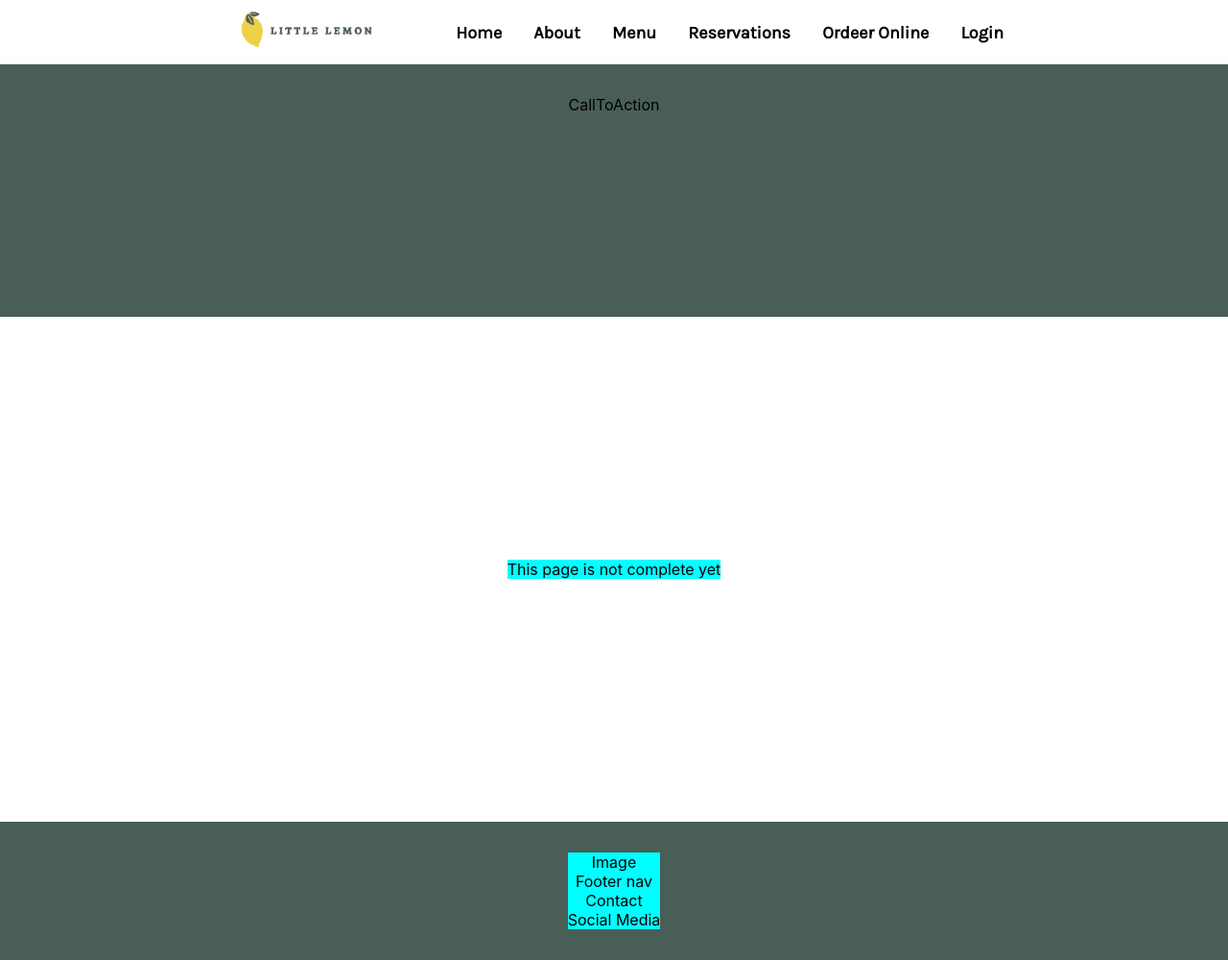
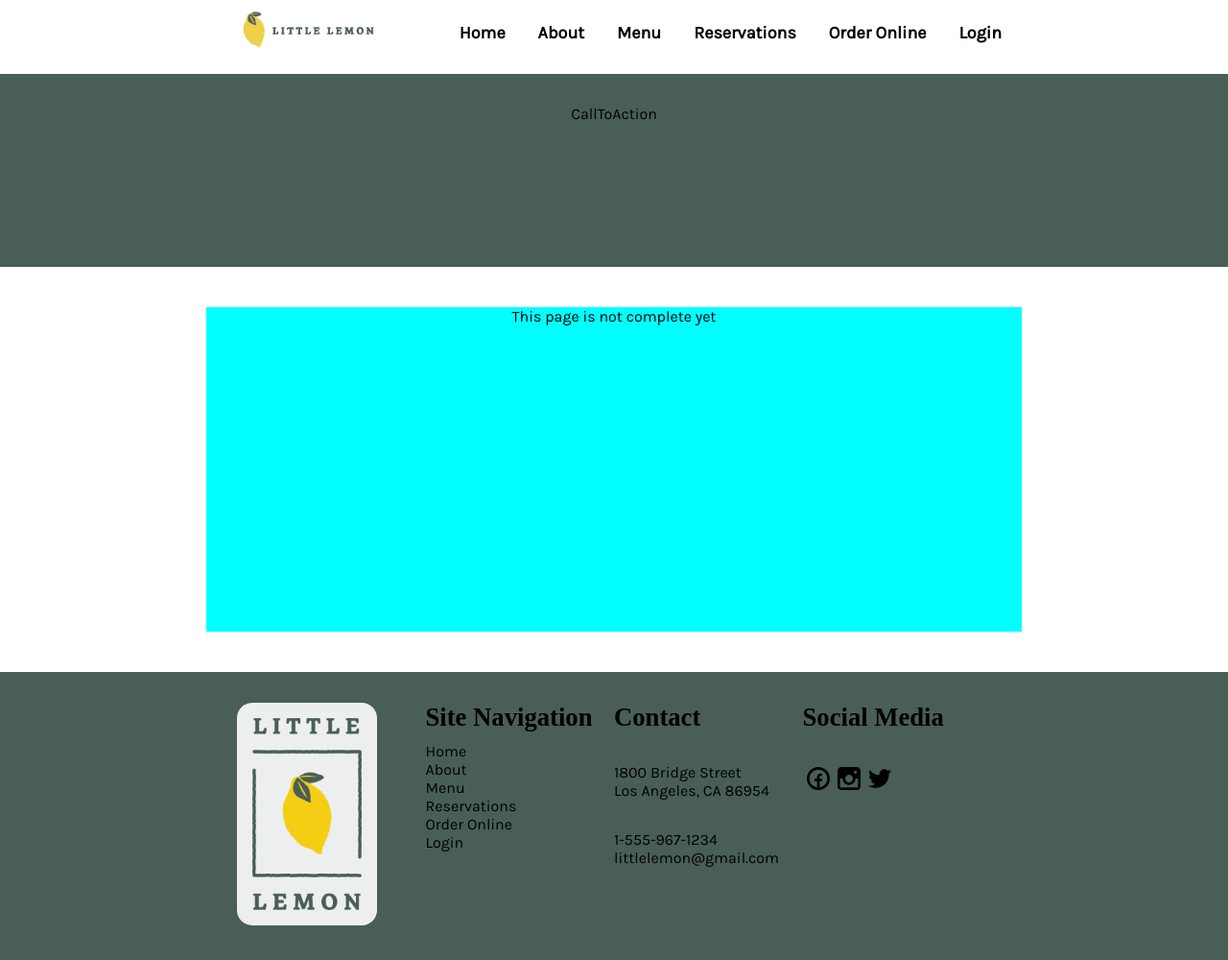
Before and after one commit to zstange/little-lemon-website, a React (Create React App) app: page /login in a window 1280 px wide. Shown: the whole page at 96% size. Built offline with nearby package versions, Linux system fonts and the light colour scheme; a web font is replaced by a local one.

Commit message:
Footer styling

```diff
--- a/src/App.scss
+++ b/src/App.scss
@@ -4,6 +4,11 @@ $off-white: #EDEFEE;
 $header-font: 'Markazi Text';
 $paragraph-font: 'Karla';
 
+* {
+    font-family: $paragraph-font;
+    padding: 0;
+    margin: 0;
+}
 
 .container {
     display: grid;
@@ -11,6 +16,7 @@ $paragraph-font: 'Karla';
     grid-template-columns: repeat(12, 1fr);
     grid-template-rows: auto 1fr 2fr auto;
     grid-template-areas: "nav" "header" "main" "footer";
+    gap: 10px;
 }
 
 .section {
@@ -38,16 +44,17 @@ $paragraph-font: 'Karla';
     grid-template-columns: subgrid;
     row-gap: 1em;
     padding: 2em;
-    place-items: center;
+    // place-items: center;
     text-align: center;
 }
 
 .footer {
     grid-area: footer;
+    display: grid;
+    grid-template-columns: subgrid;
     background-color: $primary-green;
-    padding: 2em;
-    place-items: center;
-    text-align: center;
+    // padding: .25em;
+    text-align: left;
 }
 
 .twelve {
@@ -61,3 +68,13 @@ $paragraph-font: 'Karla';
 img {
     border-radius: 16px;
 }
+
+h1 {
+    font-family: $header-font;
+    font-size: 64pt;
+}
+
+h5 {
+    font-family: $header-font;
+    font-size: 20pt;
+}
--- a/src/components/Footer.js
+++ b/src/components/Footer.js
@@ -1,13 +1,40 @@
 import '../scss/Footer.scss';
+import chefs from '../images/Logo_1.png';
+import { Link } from 'react-router-dom';
+import { TiSocialFacebookCircular, TiSocialInstagram, TiSocialTwitter } from "react-icons/ti";
 
 function Footer() {
-    return(
+    return (
         <footer className='footer twelve'>
-            <div className='section-footer'>
-                <div>Image</div>
-                <div>Footer nav</div>
-                <div>Contact</div>
-                <div>Social Media</div>
+            <div className='content'>
+                <div>
+                    <img src={chefs} alt='Chef Mario and Chef Adrian' />
+                </div>
+                <div>
+                    <h5>Site Navigation</h5>
+                    <ul>
+                        <li><Link className='nav-item' to='/'>Home</Link></li>
+                        <li><Link className='nav-item' to='/about'>About</Link></li>
+                        <li><Link className='nav-item' to='/menu'>Menu</Link></li>
+                        <li><Link className='nav-item' to='/reservations'>Reservations</Link></li>
+                        <li><Link className='nav-item' to='/order'>Order Online</Link></li>
+                        <li><Link className='nav-item' to='/login'>Login</Link></li>
+                    </ul>
+                </div>
+                <div>
+                    <h5>Contact</h5>
+                    <p className='address'>1800 Bridge Street <br/> Los Angeles, CA 86954</p>
+                    <p className='phone'>1-555-967-1234</p>
+                    <p className='email'>littlelemon@gmail.com</p>
+                </div>
+                <div>
+                    <h5>Social Media</h5>
+                    <div className='socials'>
+                        <TiSocialFacebookCircular size='2em'/>
+                        <TiSocialInstagram size='2em'/>
+                        <TiSocialTwitter size='2em'/>
+                    </div>
+                </div>
             </div>
         </footer>
     );
--- a/src/components/Nav.js
+++ b/src/components/Nav.js
@@ -13,12 +13,12 @@ function Nav() {
                 <ul>
                     <li><img src={logo} alt='Little Lemon Logo' /></li>
                     <li></li>
-                    <li><Link to='/'>Home</Link></li>
-                    <li><Link to='/about'>About</Link></li>
-                    <li><Link to='/menu'>Menu</Link></li>
-                    <li><Link to='/reservations'>Reservations</Link></li>
-                    <li><Link to='/order'>Ordeer Online</Link></li>
-                    <li><Link to='/login'>Login</Link></li>
+                    <li><Link className='nav-item' to='/'>Home</Link></li>
+                    <li><Link className='nav-item' to='/about'>About</Link></li>
+                    <li><Link className='nav-item' to='/menu'>Menu</Link></li>
+                    <li><Link className='nav-item' to='/reservations'>Reservations</Link></li>
+                    <li><Link className='nav-item' to='/order'>Order Online</Link></li>
+                    <li><Link className='nav-item' to='/login'>Login</Link></li>
                 </ul>
                 :
                 <ul>
--- a/src/scss/Footer.scss
+++ b/src/scss/Footer.scss
@@ -1,7 +1,44 @@
 @import "../App.scss";
 
-.section-footer {
-    @extend .section;
-    grid-column-start: 2;
-    // display: flex;
+.content {
+    grid-column: 3/ span 8;
+    padding: 1em;
+    display: flex;
+    margin: 1em;
+
+    div {
+        flex: 1;
+    }
+
+    ul {
+        list-style-type: none;
+        margin-top: 10px;
+        padding: 0;
+    }
+
+    .nav-item {
+        text-decoration: none;
+        font-family: $paragraph-font;
+        font-size: 16px;
+        color: black;
+    }
+
+    .nav-item:hover {
+        color: $primary-yellow;
+    }
+
+    img {
+        height: 200px;
+        background-color: $off-white;
+        padding: 16px;
+    }
+
+    .address {
+        margin: 2em auto;
+    }
+
+    .socials {
+        margin: 2em auto;
+    }
+
 }
--- a/src/scss/Nav.scss
+++ b/src/scss/Nav.scss
@@ -13,7 +13,7 @@ nav {
     flex: auto;
   }
 
-  a {
+  .nav-item {
     text-decoration: none;
     font-family: $paragraph-font;
     font-weight: bold;
@@ -21,7 +21,7 @@ nav {
     color: black;
   }
 
-  a:hover {
+  .nav-item:hover {
     color: $primary-green;
   }
 
```
Also changed, not shown: 1 other file (tests, documents, lock files or other folders).
